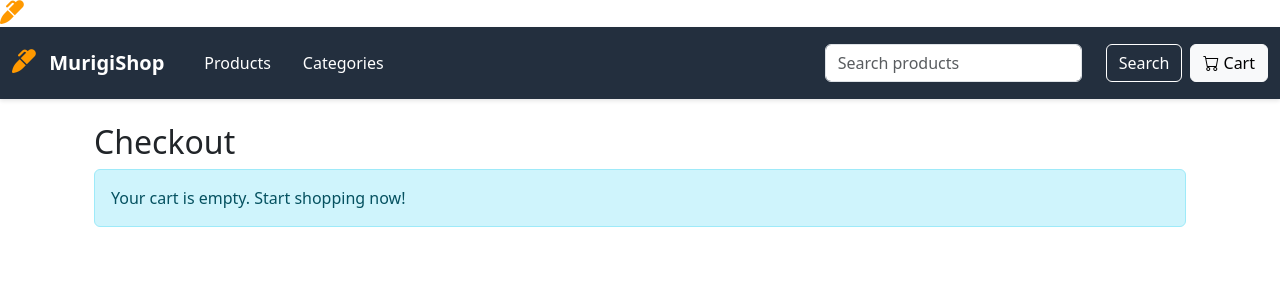
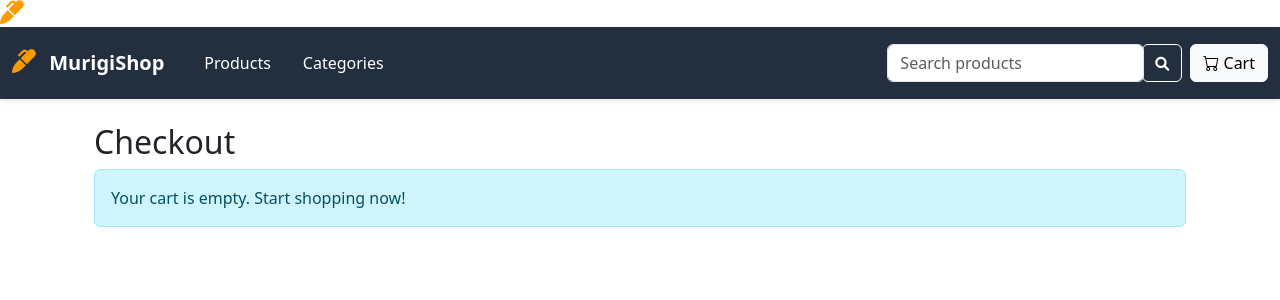
Before and after one commit to Freddie16/Murigi-Shopper, an Angular app: page /checkout in a window 1280 px wide. Shown: the top 300 px of the page. Built offline with nearby package versions, Linux system fonts and the light colour scheme.

Commit message:
updated search component

```diff
--- a/src/app/navbar/navbar.component.css
+++ b/src/app/navbar/navbar.component.css
@@ -28,7 +28,16 @@
 
   .btn-outline-light:hover {
     background-color: #ffffff;
-    color: #232f3e;
+    color: #3247a6;
+  }
+
+  .search-btn {
+    margin-left: -10px;  /* This will push it slightly to the left */
+  }
+
+  /* If you need to adjust the icon size */
+  .fa-search {
+    font-size: 14px;
   }
 
   .cart-icon {
--- a/src/app/navbar/navbar.component.html
+++ b/src/app/navbar/navbar.component.html
@@ -33,8 +33,9 @@
             [(ngModel)]="searchQuery"
             name="searchQuery"
           />
-          <button class="btn btn-outline-light" type="submit">Search</button>
-        </form>
+          <button class="btn btn-outline-light search-btn" type="submit">
+            <i class="fa fa-search"></i>
+          </button>        </form>
         <a class="btn btn-light ms-2" routerLink="/cart">
           <i class="bi bi-cart"></i> Cart
           <span *ngIf="cartItemCount > 0" class="badge bg-danger">{{ cartItemCount }}</span>
--- a/src/app/product-search/product-search.component.css
+++ b/src/app/product-search/product-search.component.css
@@ -1,3 +1,4 @@
 .product-search {
     margin-bottom: 20px;
+    margin-left: 30px;
   }
```
